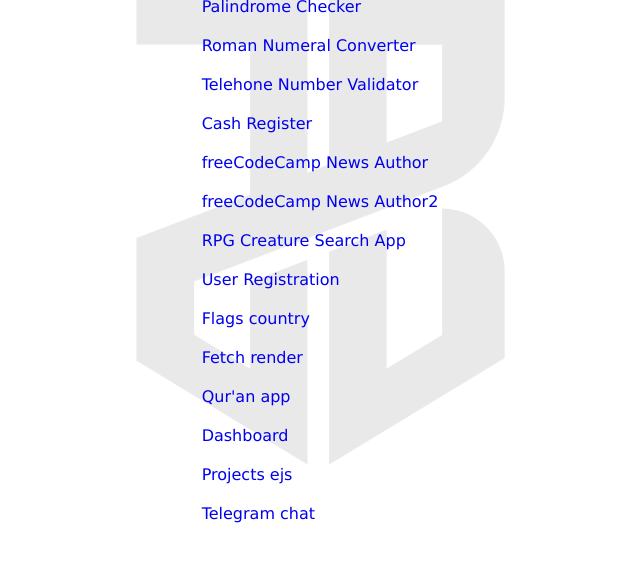
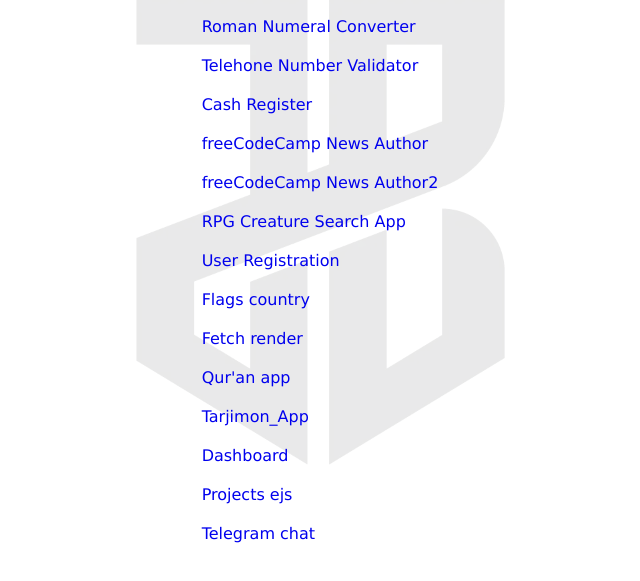
Before and after one commit to jama050690/my_projects, a plain HTML site: page index.html in a window 1280 px wide. Shown: the part 169-750 px from the top of the page, without its empty margins (320-960 px from the left). Drawn offline with Linux system fonts and the light colour scheme.

Commit message:
bazi tuzatishlar qildim index htmlda

```diff
--- a/index.html
+++ b/index.html
@@ -55,13 +55,16 @@
         <a href="./Qur'an_app/index.html">Qur'an app</a>
       </li>
       <li>
-        <a href="./Dashboard_project/web.html">Dashboard</a>
+        <a href="./Tarjimon_App/web.html">Tarjimon_App</a>
       </li>
       <li>
-        <a href="./projects_ejs/">Projects ejs</a>
+        <a href="./Dashboard_project/index.html">Dashboard</a>
       </li>
       <li>
-        <a href="./telegram_chat/">Telegram chat</a>
+        <a href="./projects_ejs/index.html/">Projects ejs</a>
+      </li>
+      <li>
+        <a href="./telegram_chat/index.html">Telegram chat</a>
       </li>
     </ol>
   </body>
```
Also changed, not shown: README.md.
